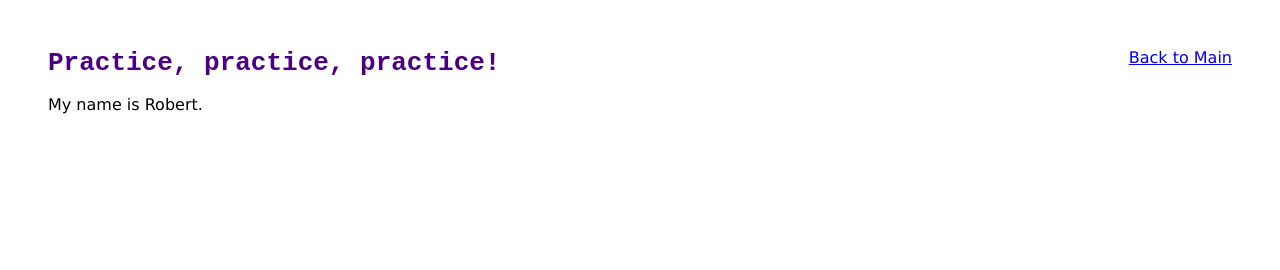
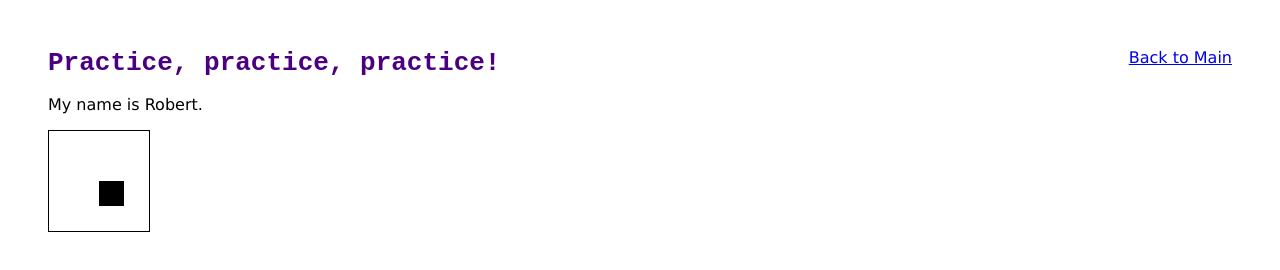
Before and after one commit to RobertHardyRss/learning-javascript, a website: page practice/index.html in a window 1280 px wide. Drawn offline with Linux system fonts and the light colour scheme.

Commit message:
Added canvas script.

```diff
--- /dev/null
+++ b/practice/canvas.js
@@ -0,0 +1,4 @@
+let canvas = document.getElementById("canvas-1");
+let context = canvas.getContext("2d");
+
+context.fillRect(50, 50, 25, 25);
--- a/practice/index.html
+++ b/practice/index.html
@@ -14,6 +14,13 @@
 
 		<p>My name is Robert.</p>
 
+		<canvas
+			id="canvas-1"
+			height="100"
+			width="100"
+			style="border: solid 1px black"></canvas>
+
 		<script src="variables.js"></script>
+		<script src="canvas.js"></script>
 	</body>
 </html>
```
